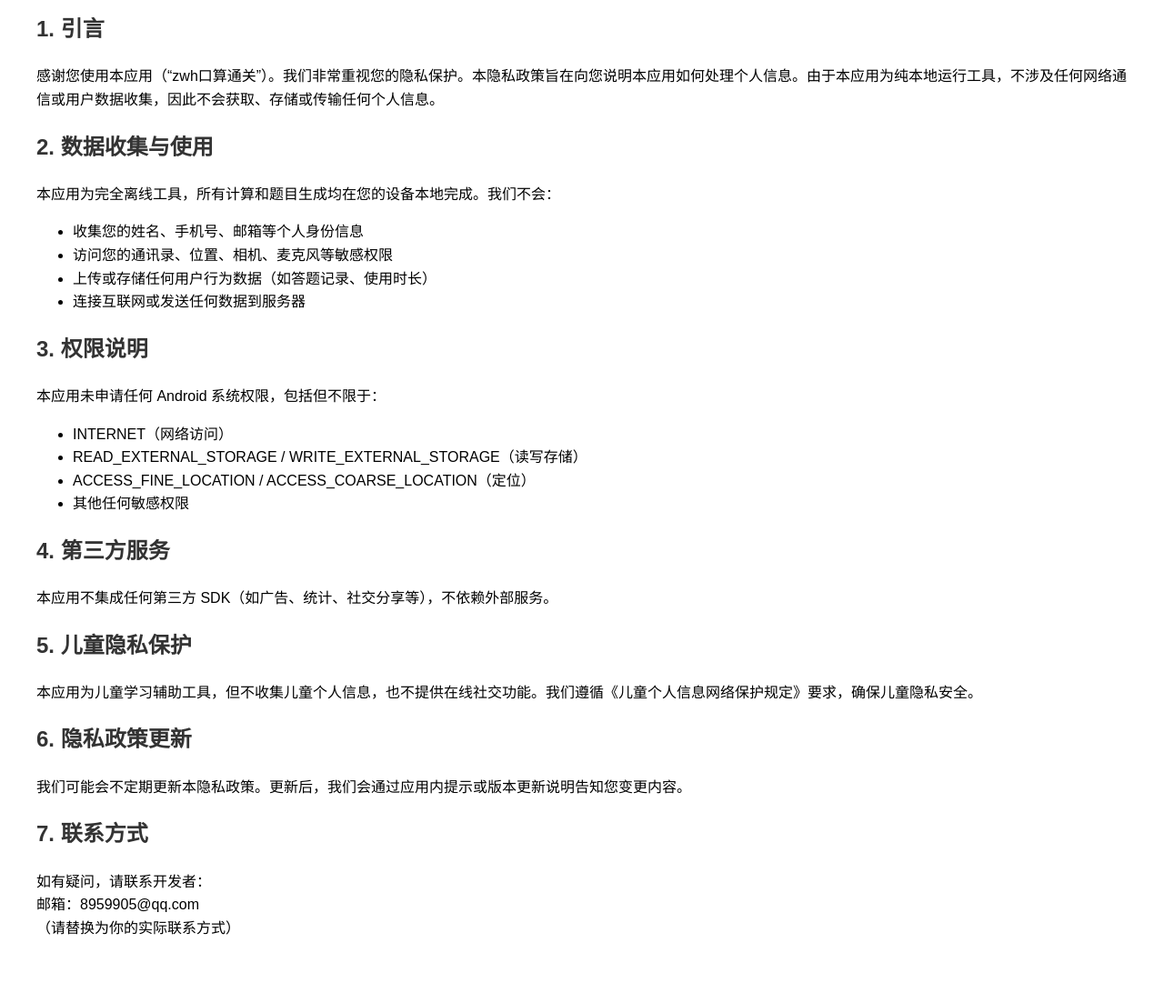
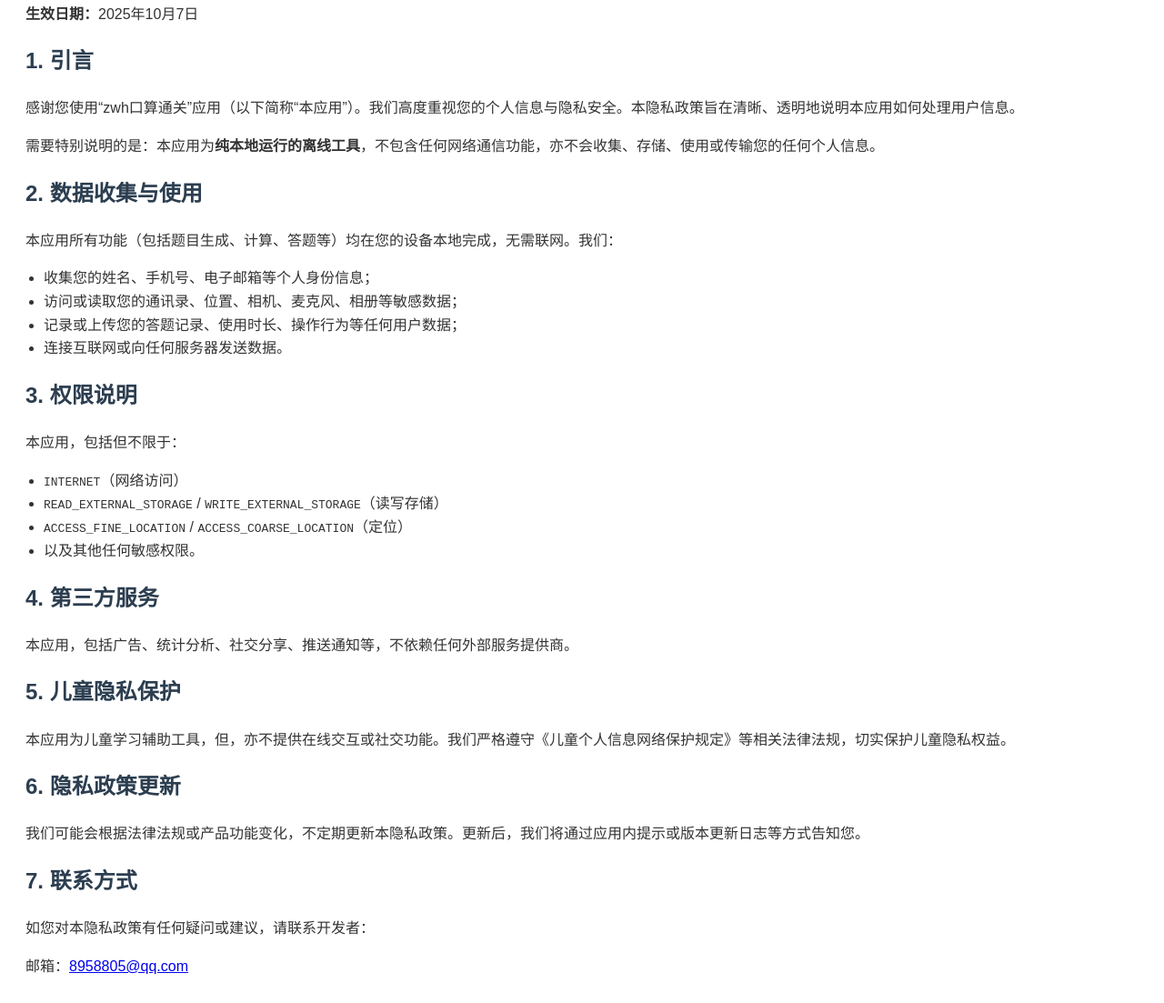
Before and after one commit to arenone/privacy-policy, a plain HTML site: page index.html in a window 1280 px wide. Shown: the part 145-1248 px from the top of the page at 91% size. Before the commit the page ends 1218 px from the top, so only its background shows below. Drawn offline with Linux system fonts and the light colour scheme.

Commit message:
Add files via upload

```diff
--- a/index.html
+++ b/index.html
@@ -1,62 +1,54 @@
+Html
+预览
 <!DOCTYPE html>
-<html lang="zh">
+<html lang="zh-CN">
 <head>
   <meta charset="UTF-8">
-  <title>隐私政策</title>
+  <meta name="viewport" content="width=device-width, initial-scale=1.0">
+  <title>zwh口算通关 隐私政策</title>
   <style>
-    body { font-family: Arial, sans-serif; line-height: 1.6; margin: 40px; }
-    h1, h2 { color: #333; }
-    p { margin-bottom: 15px; }
+    body { font-family: "Microsoft YaHei", sans-serif; padding: 20px; line-height: 1.6; color: #333; }
+    h1, h2 { color: #2c3e50; }
+    ul { padding-left: 20px; }
   </style>
 </head>
 <body>
-  <h1>隐私政策</h1>
+  <h1>zwh口算通关 隐私政策</h1>
   <p><strong>生效日期：</strong>2025年10月7日</p>
 
   <h2>1. 引言</h2>
-  <p>感谢您使用本应用（“zwh口算通关”）。我们非常重视您的隐私保护。本隐私政策旨在向您说明本应用如何处理个人信息。由于本应用为纯本地运行工具，不涉及任何网络通信或用户数据收集，因此不会获取、存储或传输任何个人信息。</p>
+  <p>感谢您使用“zwh口算通关”应用（以下简称“本应用”）。我们高度重视您的个人信息与隐私安全。本隐私政策旨在清晰、透明地说明本应用如何处理用户信息。</p>
+  <p>需要特别说明的是：本应用为<strong>纯本地运行的离线工具</strong>，不包含任何网络通信功能，亦不会收集、存储、使用或传输您的任何个人信息。</p>
 
   <h2>2. 数据收集与使用</h2>
-  <p>本应用为完全离线工具，所有计算和题目生成均在您的设备本地完成。我们不会：</p>
+  <p>本应用所有功能（包括题目生成、计算、答题等）均在您的设备本地完成，无需联网。我们<strong不会</strong>：</p>
   <ul>
-    <li>收集您的姓名、手机号、邮箱等个人身份信息</li>
-    <li>访问您的通讯录、位置、相机、麦克风等敏感权限</li>
-    <li>上传或存储任何用户行为数据（如答题记录、使用时长）</li>
-    <li>连接互联网或发送任何数据到服务器</li>
+    <li>收集您的姓名、手机号、电子邮箱等个人身份信息；</li>
+    <li>访问或读取您的通讯录、位置、相机、麦克风、相册等敏感数据；</li>
+    <li>记录或上传您的答题记录、使用时长、操作行为等任何用户数据；</li>
+    <li>连接互联网或向任何服务器发送数据。</li>
   </ul>
 
   <h2>3. 权限说明</h2>
-  <p>本应用未申请任何 Android 系统权限，包括但不限于：</p>
+  <p>本应用<strong未申请任何 Android 系统权限</strong>，包括但不限于：</p>
   <ul>
-    <li>INTERNET（网络访问）</li>
-    <li>READ_EXTERNAL_STORAGE / WRITE_EXTERNAL_STORAGE（读写存储）</li>
-    <li>ACCESS_FINE_LOCATION / ACCESS_COARSE_LOCATION（定位）</li>
-    <li>其他任何敏感权限</li>
+    <li><code>INTERNET</code>（网络访问）</li>
+    <li><code>READ_EXTERNAL_STORAGE</code> / <code>WRITE_EXTERNAL_STORAGE</code>（读写存储）</li>
+    <li><code>ACCESS_FINE_LOCATION</code> / <code>ACCESS_COARSE_LOCATION</code>（定位）</li>
+    <li>以及其他任何敏感权限。</li>
   </ul>
 
   <h2>4. 第三方服务</h2>
-  <p>本应用不集成任何第三方 SDK（如广告、统计、社交分享等），不依赖外部服务。</p>
+  <p>本应用<strong未集成任何第三方 SDK 或服务</strong>，包括广告、统计分析、社交分享、推送通知等，不依赖任何外部服务提供商。</p>
 
   <h2>5. 儿童隐私保护</h2>
-  <p>本应用为儿童学习辅助工具，但不收集儿童个人信息，也不提供在线社交功能。我们遵循《儿童个人信息网络保护规定》要求，确保儿童隐私安全。</p>
+  <p>本应用为儿童学习辅助工具，但<strong不收集任何儿童个人信息</strong>，亦不提供在线交互或社交功能。我们严格遵守《儿童个人信息网络保护规定》等相关法律法规，切实保护儿童隐私权益。</p>
 
   <h2>6. 隐私政策更新</h2>
-  <p>我们可能会不定期更新本隐私政策。更新后，我们会通过应用内提示或版本更新说明告知您变更内容。</p>
+  <p>我们可能会根据法律法规或产品功能变化，不定期更新本隐私政策。更新后，我们将通过应用内提示或版本更新日志等方式告知您。</p>
 
   <h2>7. 联系方式</h2>
-  <p>如有疑问，请联系开发者：<br>
-  邮箱：8959905@qq.com<br>
-  （请替换为你的实际联系方式）</p>
+  <p>如您对本隐私政策有任何疑问或建议，请联系开发者：</p>
+  <p>邮箱：<a href="mailto:8959905@qq.com">8958805@qq.com</a></p>
 </body>
-
-<!-- 在 activity_main.xml 或 AboutActivity 中添加一个 TextView -->
-<TextView
-    android:layout_width="match_parent"
-    android:layout_height="wrap_content"
-    android:padding="16dp"
-    android:text="隐私声明：\n\n本应用为100以内加减法练习工具，完全离线运行，不收集、不存储、不传输任何用户个人信息，不访问网络，不使用任何设备权限。所有题目均在本地生成，数据不会离开您的设备。\n\n开发者：张文华（你的名字/公司）\n版本：1.0.0"
-    android:textSize="14sp"
-    android:textColor="@android:color/black"
-    android:gravity="start"
-    android:lineSpacingExtra="4dp" />
 </html>
```
